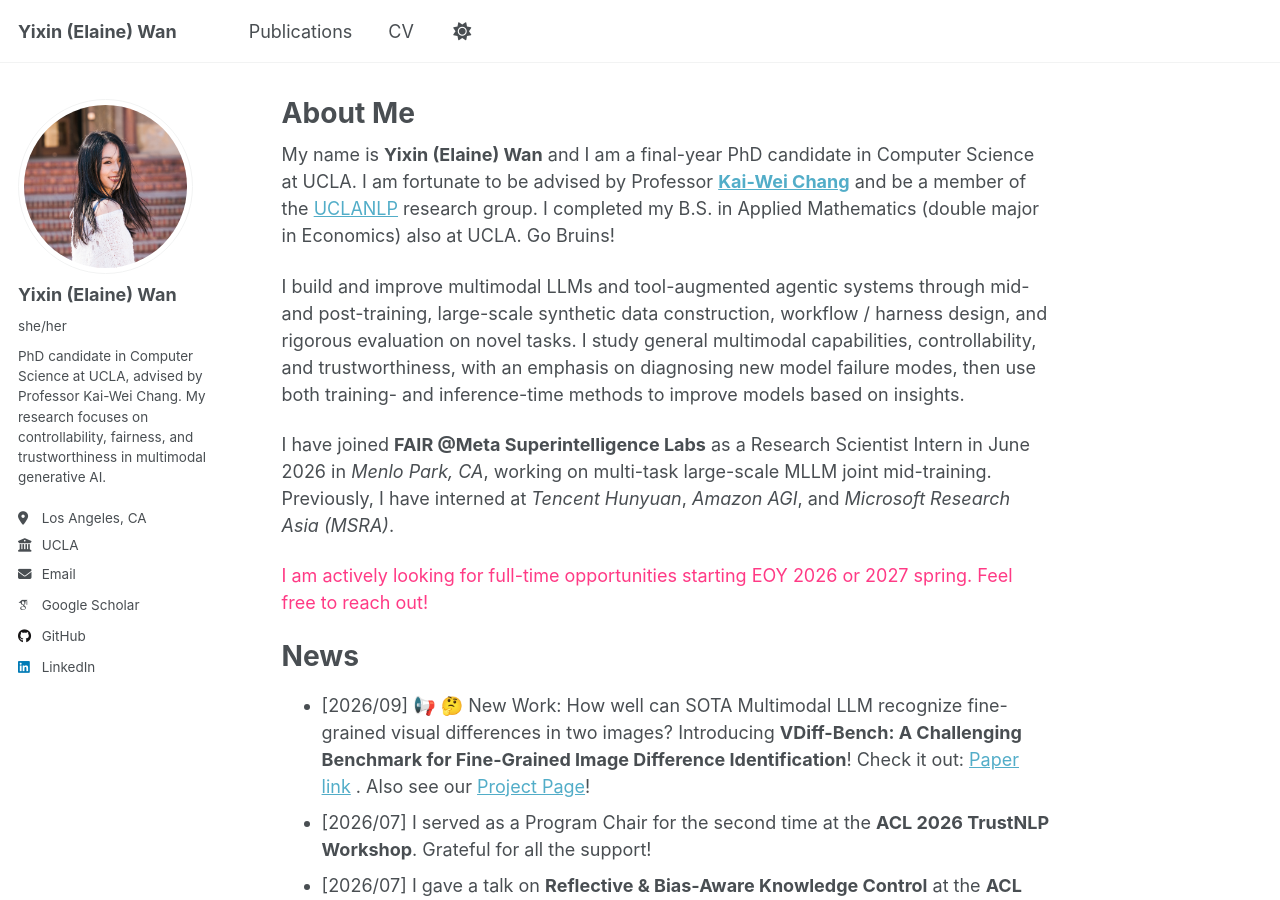
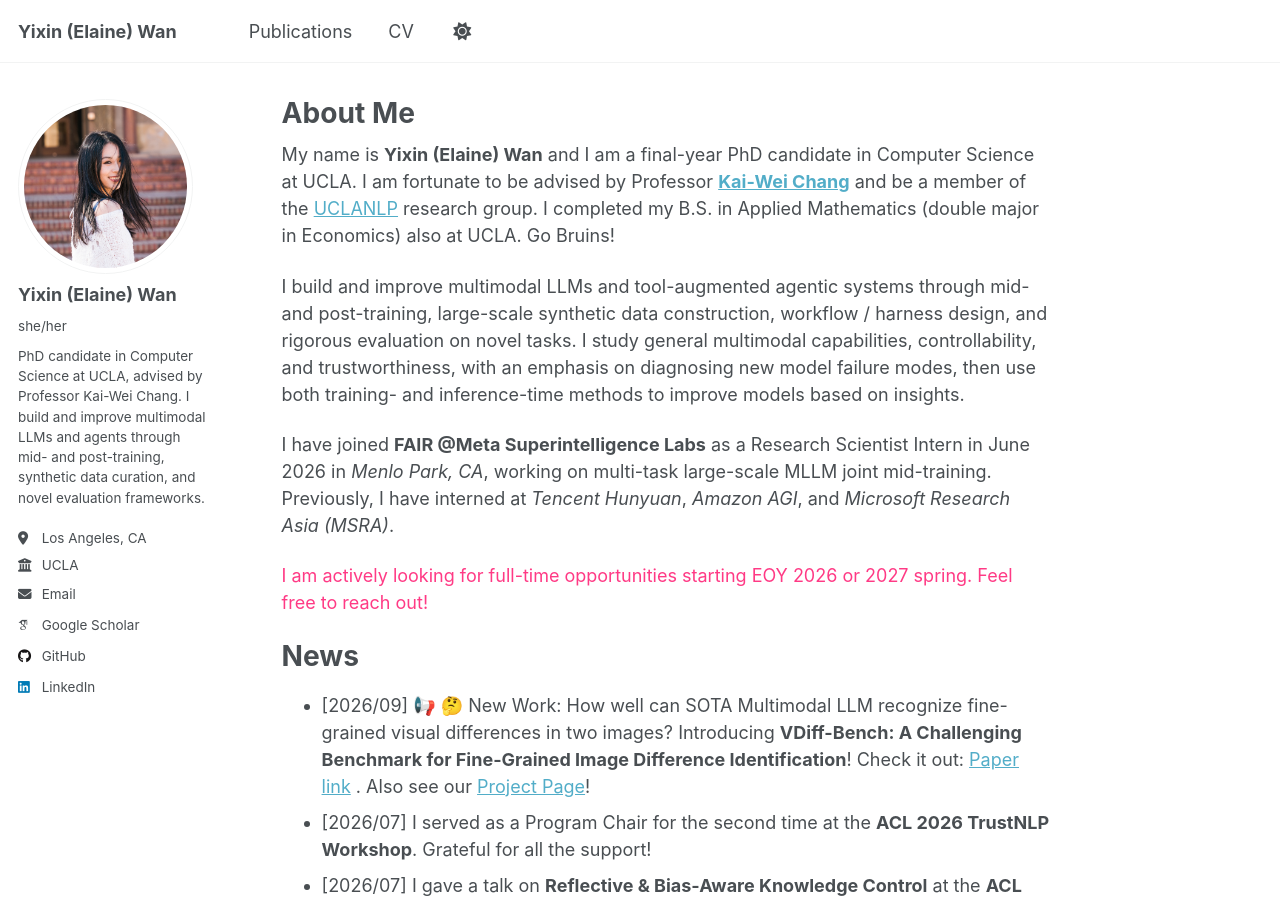
Before and after one commit to elainew728/elainew728.github.io, a Jekyll site: the page built from _pages/about.md, in a window 1280 px wide and 900 px high. Built offline with Jekyll 4.4.1, drawn with Linux system fonts in a browser that asks for light colours; some web fonts are replaced; a script that is not in the unit is left out.

Commit message:
Update profile config

```diff
--- a/_config.yml
+++ b/_config.yml
@@ -25,7 +25,7 @@ author:
   avatar           : "profile.JPG"
   name             : "Yixin (Elaine) Wan"
   pronouns         : "she/her"
-  bio              : "PhD candidate in Computer Science at UCLA, advised by Professor Kai-Wei Chang. My research focuses on controllability, fairness, and trustworthiness in multimodal generative AI."
+  bio              : "PhD candidate in Computer Science at UCLA, advised by Professor Kai-Wei Chang. I build and improve multimodal LLMs and agents through mid- and post-training, synthetic data curation, and novel evaluation frameworks."
   location         : "Los Angeles, CA"
   employer         : "UCLA"
   uri              : # URL
```
